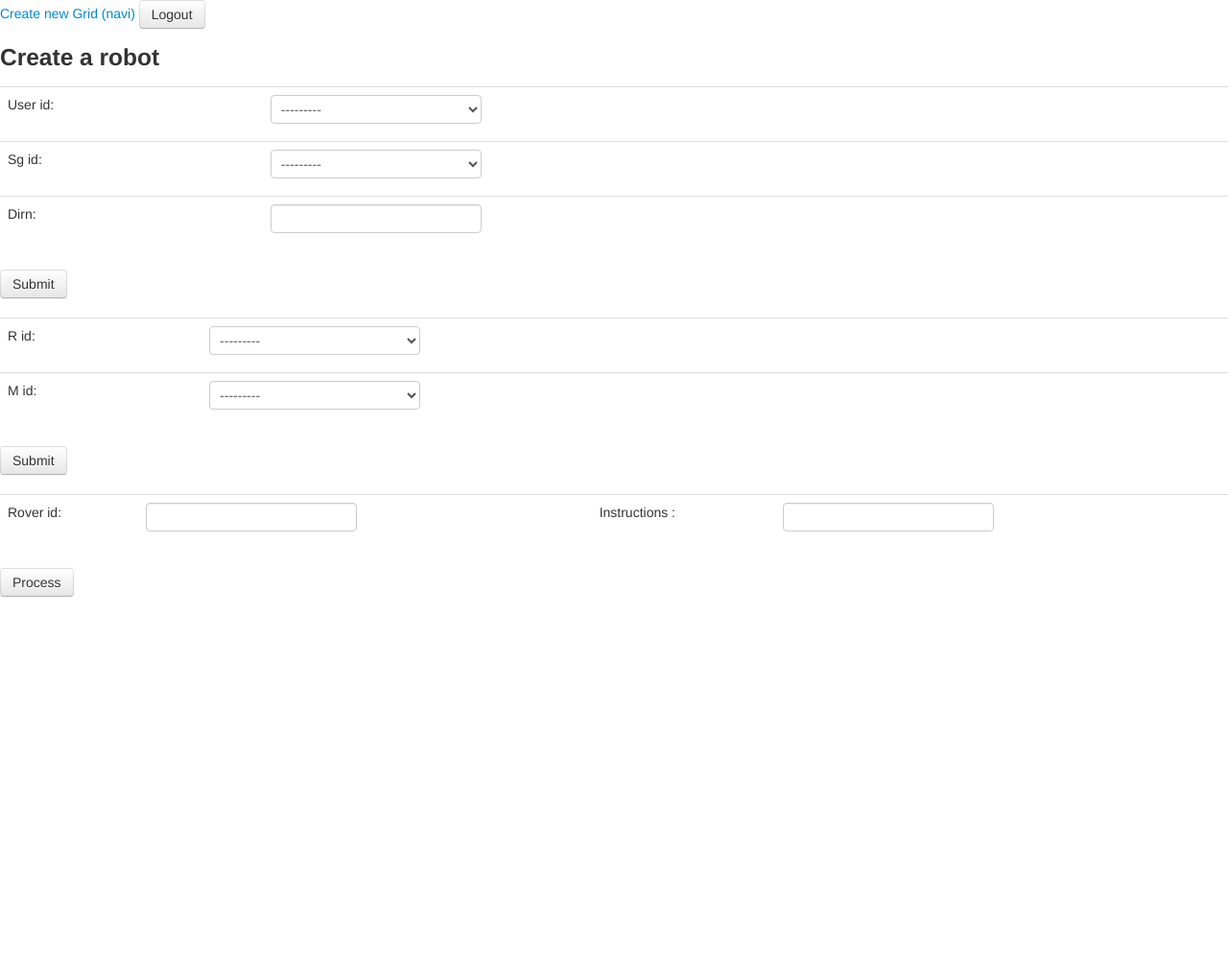
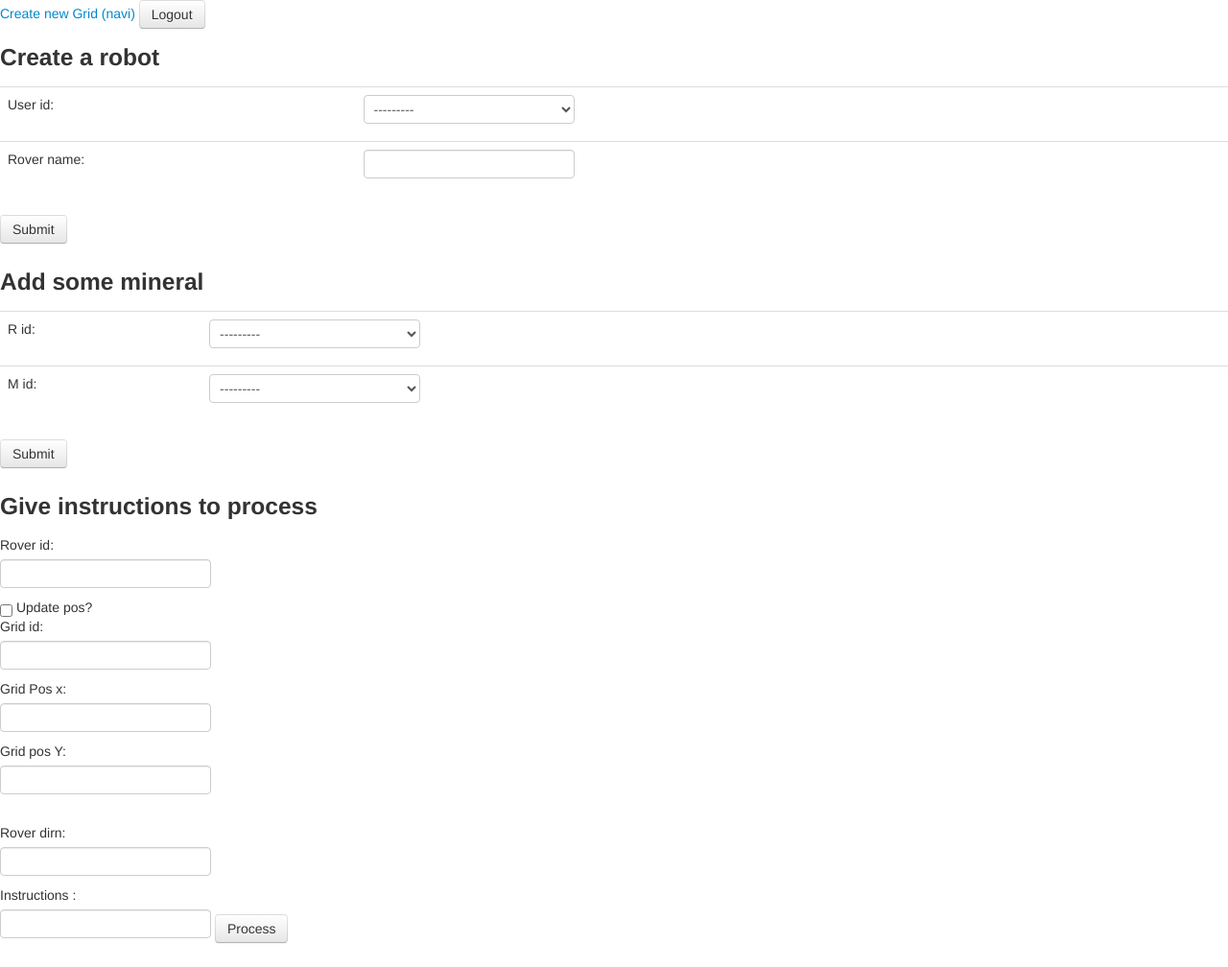
Before and after one commit to navneet35371/nasa, a Django app: page / in a window 1280 px wide. Shown: the whole page at 96% size. Before the commit the page ends 622 px from the top, so only its background shows below. Run offline with Django 3.2, Linux system fonts and the light colour scheme; a user stored in the database is signed in; data comes from the database, SQL or seed files in the repository; data that the repository does not hold is empty; parts of the project's set-up code (start-up, migrations or seed data) failed here and were passed over.

Commit message:
Modified rover model

```diff
--- a/nasarover/admin.py
+++ b/nasarover/admin.py
@@ -15,10 +15,13 @@ class MineralDisDetailAdmin(admin.ModelAdmin):
     list_display = ["sg_id", "mi_id", "quantity"]
 
 class RoverDetailAdmin(admin.ModelAdmin):
-    list_display = ["id", "sg_id", "dirn"]
+    list_display = ["id", "rover_name"]
 
 class RoverSenDetailAdmin(admin.ModelAdmin):
     list_display = ["id", "r_id", "m_id"]
+
+class RoverPosAdmin(admin.ModelAdmin):
+    list_display = ["id", "r_id", "pos_x", "pos_y", "dirn"]
 
 admin.site.register(Mineral,MineralDetailAdmin)
 admin.site.register(Grid, GridDetailAdmin)
@@ -26,3 +29,4 @@ admin.site.register(SubGrid,SubGridDetailAdmin)
 admin.site.register(MineralDis, MineralDisDetailAdmin)
 admin.site.register(Rover,RoverDetailAdmin)
 admin.site.register(RoverSen, RoverSenDetailAdmin)
+admin.site.register(RoverPos,RoverPosAdmin)
--- a/nasarover/models.py
+++ b/nasarover/models.py
@@ -31,11 +31,18 @@ class MineralDis(models.Model):
     mi_id = models.ForeignKey('Mineral')
     quantity = models.IntegerField()
 
+class RoverPos(models.Model):
+    g_id = models.IntegerField()
+    pos_x = models.IntegerField()
+    pos_y = models.IntegerField()
+    r_id = models.ForeignKey('Rover')
+    dirn = models.CharField(max_length = 1)
+    def __unicode__(self):
+        return self.r_id.name
 
 class Rover(models.Model):
     user_id = models.ForeignKey(User)
-    sg_id = models.ForeignKey('SubGrid')
-    dirn = models.CharField(max_length=1)
+    rover_name = models.CharField(max_length = 20)
 
     def __unicode__(self):
         return str(self.id)
@@ -53,51 +60,48 @@ class Rover(models.Model):
     def change_dirn(self, dirn):
         direction = "NESW"
         if dirn == 'R':
-            self.dirn = direction[(direction.find(self.dirn) + 1) % 4]
-            self.save()
+            temp = direction[(direction.find(self.dirn) + 1) % 4]
+            temp_r = RoverPos.objects.get(r_id = self.id)
+            temp_r.dirn = temp
+            temp_r.save()
         else:
-            self.dirn = direction[(direction.find(self.dirn) - 1)]
-            self.save()
+            temp = direction[(direction.find(self.dirn) - 1)]
+            temp_r = RoverPos.objects.get(r_id = self.id)
+            temp_r.dirn = temp
+            temp_r.save()
 
     def increment_y(self):
         """docstring for increment_y"""
-        sg = self.sg_id
-        temp = sg.pos_y + 1
-        sg = SubGrid.objects.filter(g_id=sg.g_id, pos_x=sg.pos_x, pos_y=temp)
-        self.sg_id = sg[0]
-        self.save()
+        temp = RoverPos.objects.get(r_id = self.id)
+        temp.pos_y += 1
+        temp.save()
 
     def decrement_y(self):
         """docstring for decrement_y"""
-        sg = self.sg_id
-        temp = sg.pos_y - 1
-        sg = SubGrid.objects.filter(g_id=sg.g_id, pos_x=sg.pos_x, pos_y=temp)
-        self.sg_id = sg[0]
-        self.save()
+        temp = RoverPos.objects.get(r_id = self.id)
+        temp.pos_y -= 1
+        temp.save()
 
     def increment_x(self):
         """docstring for increment_x"""
-        sg = self.sg_id
-        temp = sg.pos_x + 1
-        sg = SubGrid.objects.filter(g_id=sg.g_id, pos_x=temp, pos_y=sg.pos_y)
-        self.sg_id = sg[0]
-        self.save()
+        temp = RoverPos.objects.get(r_id = self.id)
+        temp.pos_x += 1
+        temp.save()
 
     def decrement_x(self):
         """docstring for decrement_x"""
-        sg = self.sg_id
-        temp = sg.pos_x - 1
-        sg = SubGrid.objects.filter(g_id=sg.g_id, pos_x=temp, pos_y=sg.pos_y)
-        self.sg_id = sg[0]
-        self.save()
+        temp = RoverPos.objects.get(r_id = self.id)
+        temp.pos_x -= 1
+        temp.save()
 
     def move_a_step(self):
         """docstring for move_a_step"""
-        if self.dirn == 'N':
+        temp = RoverPos.objects.get(r_id = self.id)
+        if temp.dirn == 'N':
             self.increment_y()
-        elif self.dirn == 'E':
+        elif temp.dirn == 'E':
             self.increment_x()
-        elif self.dirn == 'S':
+        elif temp.dirn == 'S':
             self.decrement_y()
         else:
             self.decrement_x()
@@ -109,8 +113,10 @@ class Rover(models.Model):
             temp_r = i.r_id.id
             temp_m = i.m_id.id
             rovr = Rover.objects.get(id=temp_r)
+            rover_pos = RoverPos.objects.get(id = temp_r)
+            sg = SubGrid.objects.get(g_id = rover_pos.g_id, pos_x = rover_pos.pos_x,  pos_y = rover_pos.pos_y)
             mnrl = Mineral.objects.get(id=temp_m)
-            mn_dis = MineralDis.objects.filter(sg_id=rovr.sg_id, mi_id=mnrl)[0]
+            mn_dis = MineralDis.objects.filter(sg_id=sg, mi_id=mnrl)[0]
             if mn_dis.quantity > 0:
                 mn_dis.quantity -= 1
                 mn_dis.save()
--- a/nasarover/templates/index.html
+++ b/nasarover/templates/index.html
@@ -15,6 +15,7 @@
     <button type="submit" class="btn btn-default">Submit</button>
 </form>
 
+<h3> Add some mineral </h3>
 <form action="/senform/" method="POST">
     {%csrf_token%}
     <table class="table">
@@ -23,15 +24,44 @@
     <button type="submit" class="btn btn-default">Submit</button>
 </form>
 
+
+<h3> Give instructions to process </h3>
 <form action="process/" method = "POST">
     {%csrf_token%}
-    <table class="table">
     <tr>
         <th>
             <label for="id_rovr">Rover id:</label>
         </th>
         <td>
             <input id="id_rovr" maxlength="100" name="rovr" type="text" />
+        </td>
+        </br>
+        <input type="checkbox" name="upd" value="Update" default=on> Update pos?<br>
+        <th>
+            <label for="id_rovr">Grid id:</label>
+        </th>
+        <td>
+            <input id="id_rovr" maxlength="100" name="grid" type="text" />
+        </td>
+        <th>
+            <label for="id_rovr">Grid Pos x:</label>
+        </th>
+        <td>
+            <input id="id_rovr" maxlength="100" name="grid_x" type="text" />
+        </td>
+        <th>
+            <label for="id_rovr">Grid pos Y:</label>
+        </th>
+        <td>
+            <input id="id_rovr" maxlength="100" name="grid_y" type="text" />
+        </td>
+        </br>
+        </br>
+        <th>
+            <label for="id_rovr">Rover dirn:</label>
+        </th>
+        <td>
+            <input id="id_rovr" maxlength="1" name="dirn" type="text" />
         </td>
         <th>
             <label for="id_inst">Instructions :</label>
@@ -40,11 +70,7 @@
             <input id="id_inst" maxlength="100" name="inst" type="text" />
         </td>
     </tr>
-    </table>
     <button type="submit" class="btn btn-default">Process</button>
 </form>
 
-
-
-
 {% endblock %}
--- a/nasarover/views.py
+++ b/nasarover/views.py
@@ -10,12 +10,7 @@ def index(request):
     if request.method == 'POST':
         form = RoverForm(request.POST)
         if form.is_valid():
-            # save the model to database, directly from the form:
-            my_model = form.save()  # reference to my_model is often not needed at all, a simple form.save() is ok
-            # alternatively:
-            # my_model = form.save(commit=False)  # create model, but don't save to database
-            # my.model.something = whatever  # if I need to do something before saving it
-            # my.model.save()
+            my_model = form.save()
     else:
         form = RoverForm()
     c = { 'form' : form,'sform' : sform }
@@ -27,12 +22,7 @@ def newgrid(request):
     if request.method == 'POST':
         form = GridForm(request.POST)
         if form.is_valid():
-            # save the model to database, directly from the form:
-            my_model = form.save()  # reference to my_model is often not needed at all, a simple form.save() is ok
-            # alternatively:
-            # my_model = form.save(commit=False)  # create model, but don't save to database
-            # my.model.something = whatever  # if I need to do something before saving it
-            # my.model.save()
+            my_model = form.save()
     else:
         form = GridForm()
     c = { 'form' : form }
@@ -51,8 +41,28 @@ def process(request):
     if request.method == 'POST':
         r_id = request.POST['rovr']
         r_inst = request.POST['inst']
-        rovr = Rover.objects.get(id = r_id)
-        rovr.process_instruction(r_inst)
-        return redirect('/')
+        grid = request.POST['grid']
+        grid_x = request.POST['grid_x']
+        grid_y = request.POST['grid_y']
+        dirn = request.POST['dirn']
+        upd = request.POST.get('upd', False);
+        temp_r = Rover.objects.get(id = r_id)
+        rovr = RoverPos.objects.filter(id = r_id)
+        if len(rovr) < 1:
+            rovr = RoverPos(g_id = grid, pos_x = grid_x, pos_y = grid_y, r_id = temp_r,dirn = dirn)
+            rovr.save()
+        if upd :
+            rovr_pos = RoverPos.objects.get(id = r_id)
+            rovr_pos.g_id = grid
+            rovr_pos.pos_x = grid_x
+            rovr_pos.pos_y = grid_y
+            rovr_pos.r_id = temp_r
+            rovr_pos.dirn = dirn
+            rovr_pos.save()
+        temp_r.process_instruction(r_inst)
+        rover_pos = RoverPos.objects.get(id = r_id)
+        s = "Final position of rover :  X = "+str(rover_pos.pos_x)+"  Y = "+str(rover_pos.pos_y)\
+            + "  Dirn = " + str(rover_pos.dirn)
+        return HttpResponse(s)
     else:
         return HttpResponseNotFound('<h1>Page not found</h1>')
```
Also changed, not shown: db.sqlite3, nasarover/migrations/0001_initial.py, 10 other files.
